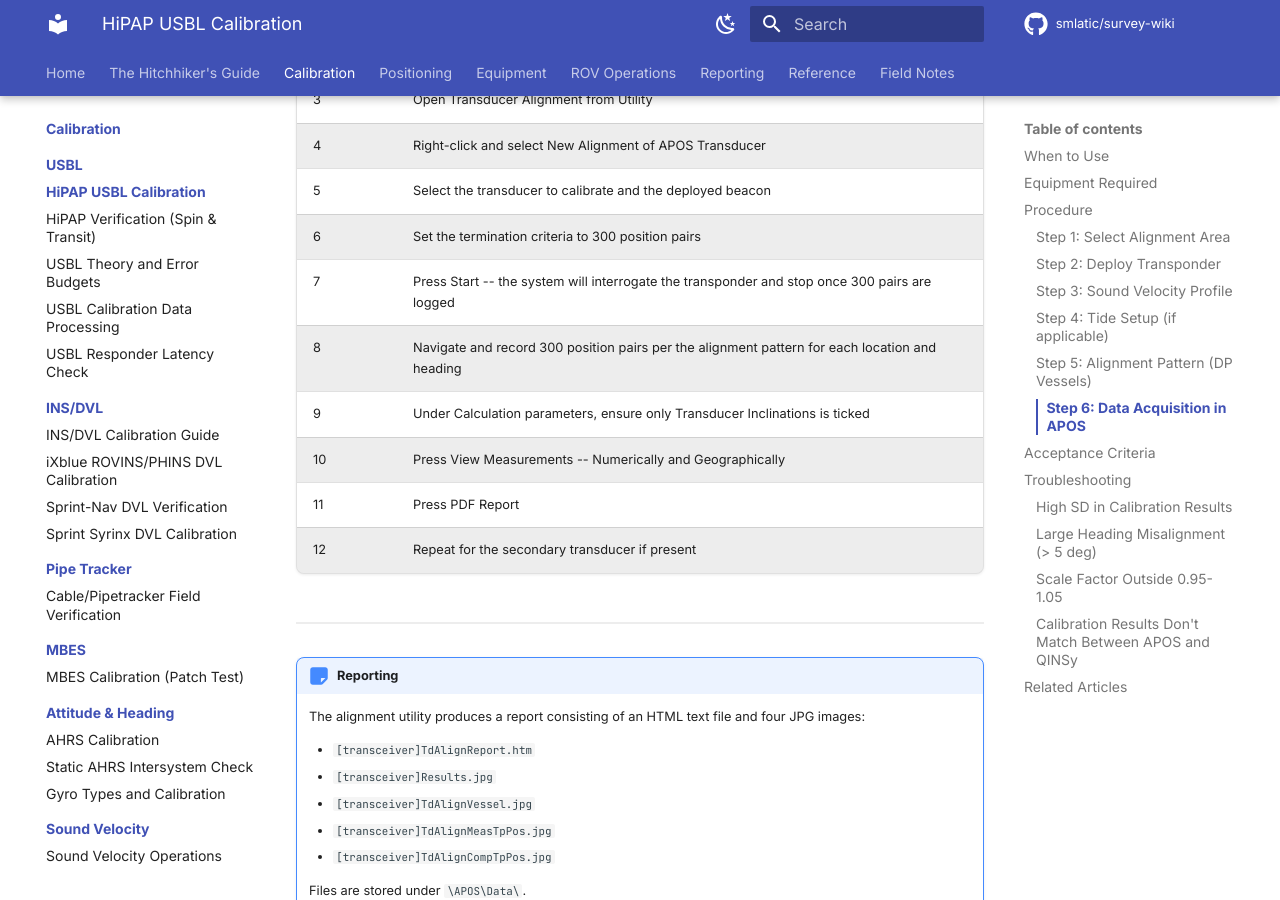
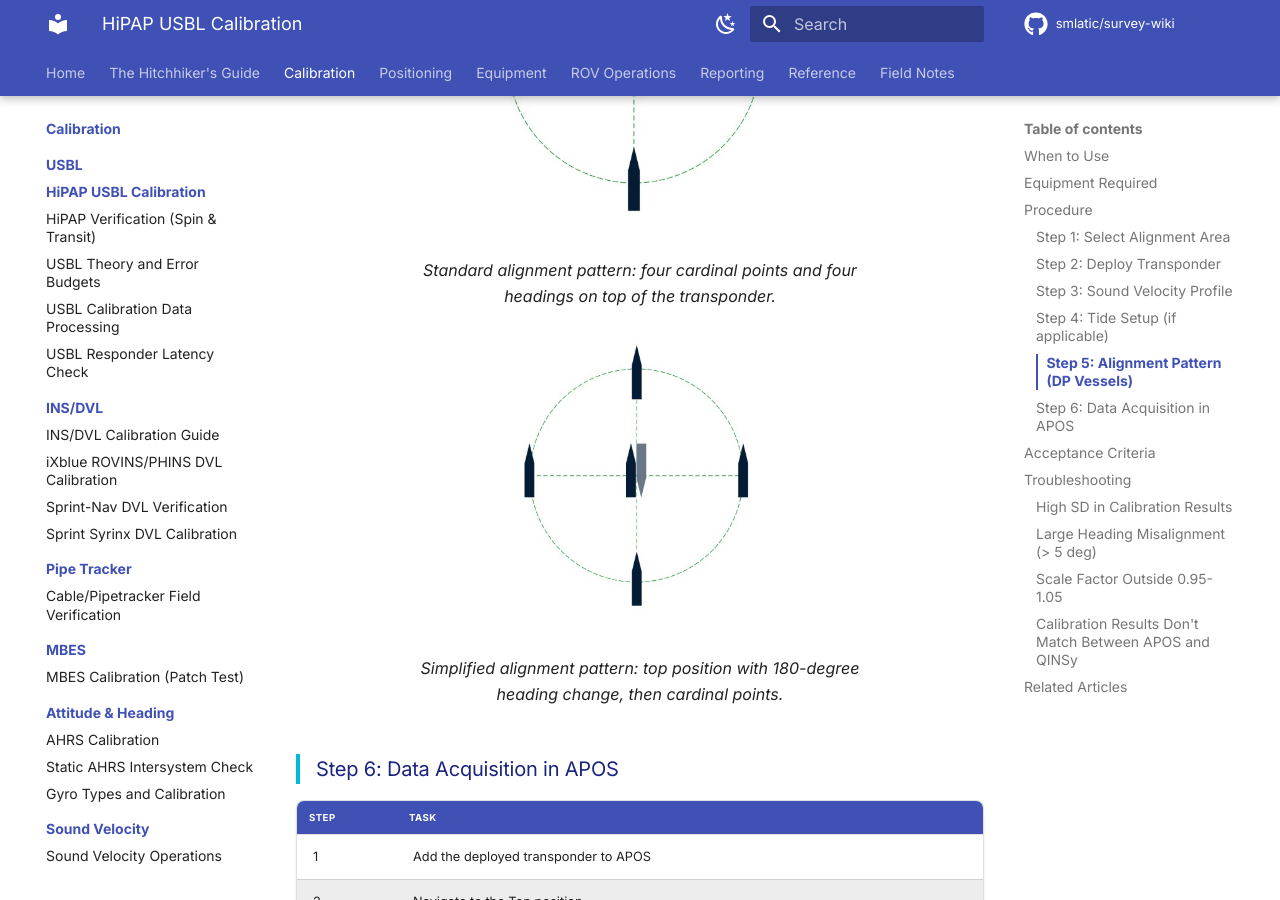
Before and after one commit to smlatic/survey-wiki, an MkDocs documentation site: the page built from docs/calibration/hipap-usbl-calibration.md, in a window 1280 px wide and 900 px high, scrolled down 4277 px. Built offline with MkDocs 1.6.1 and Material for MkDocs 9.7.7, drawn with Linux system fonts in a browser that asks for light colours; comment, search, counter and statistics services are not loaded.

Commit message:
docs: add procedure images to 6 wiki articles
Add 7 images from PDF procedures to the wiki:
- USBL calibration: standard and simplified alignment patterns
- MBES calibration: dual-head 7-line run pattern
- Sound velocity: SVP profile comparison graph
- SSS verification: run line pattern
- INS theory: USBL-aided INS systematic error diagram
- GNSS fundamentals: services/providers accuracy table

Co-Authored-By: Claude Opus 4.6 <noreply@anthropic.com>

```diff
--- a/docs/calibration/hipap-usbl-calibration.md
+++ b/docs/calibration/hipap-usbl-calibration.md
@@ -126,6 +126,16 @@ The recommended pattern is four cardinal points and four headings on top of the
 2. Adjust heading 180 degrees
 3. Navigate to each cardinal point and record
 
+<figure markdown="span">
+  ![Standard USBL alignment pattern](../assets/images/usbl-calibration/usbl-calibration-standard-alignment-pattern.jpg){ width="400" }
+  <figcaption>Standard alignment pattern: four cardinal points and four headings on top of the transponder.</figcaption>
+</figure>
+
+<figure markdown="span">
+  ![Simplified USBL alignment pattern](../assets/images/usbl-calibration/usbl-calibration-simplified-alignment-pattern.jpg){ width="400" }
+  <figcaption>Simplified alignment pattern: top position with 180-degree heading change, then cardinal points.</figcaption>
+</figure>
+
 ### Step 6: Data Acquisition in APOS
 
 | Step | Task |
```
Also changed, not shown: docs/calibration/mbes-calibration.md (+5 -0 lines), docs/calibration/sound-velocity-operations.md (+5 -0 lines), docs/equipment/ins-theory-and-principles.md (+5 -0 lines), docs/equipment/side-scan-sonar-verification.md (+5 -0 lines), docs/positioning/gnss-fundamentals.md (+9 -0 lines), docs/assets/images/gnss/gnss-services-accuracy-comparison.jpg (added), docs/assets/images/ins-theory/ins-usbl-aiding-systematic-error.jpg (added), docs/assets/images/mbes-calibration/mbes-calibration-dual-head-runlines.jpg (added), docs/assets/images/sound-velocity/sound-velocity-profile-comparison.jpg (added), docs/assets/images/sss-verification/sss-verification-runlines.jpg (added), docs/assets/images/usbl-calibration/usbl-calibration-simplified-alignment-pattern.jpg (added), docs/assets/images/usbl-calibration/usbl-calibration-standard-alignment-pattern.jpg (added).
